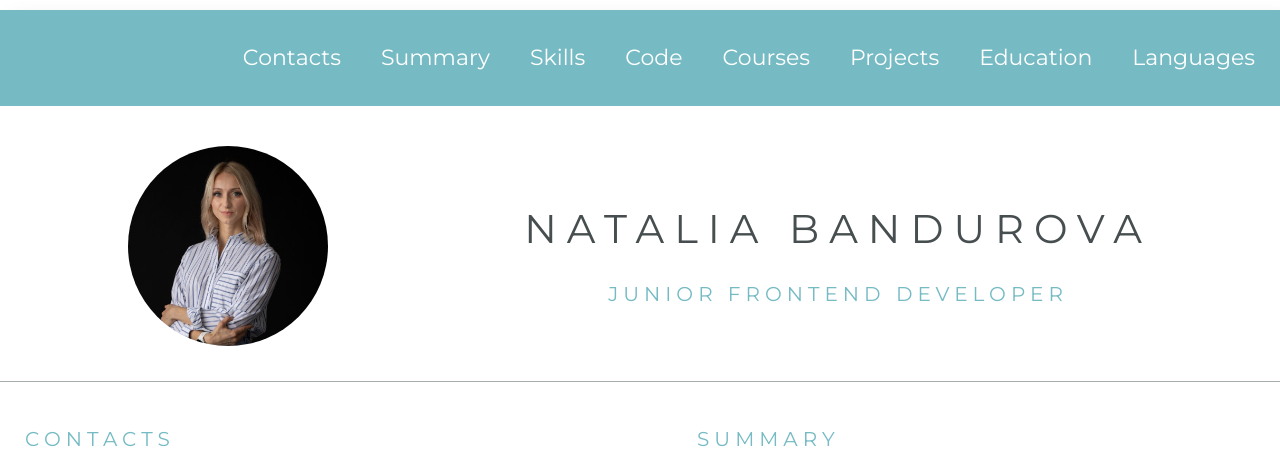
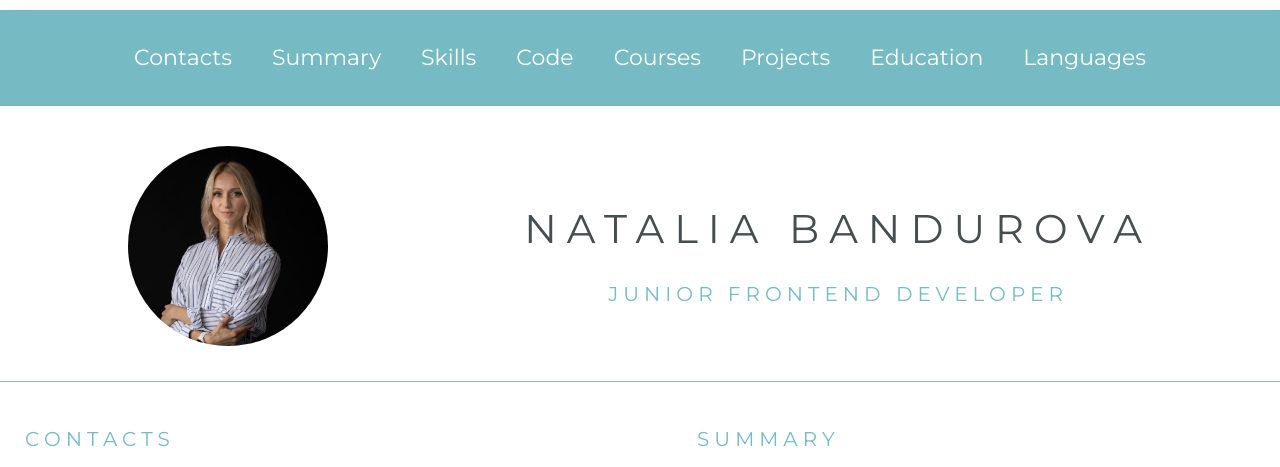
Before and after one commit to SplitCode/CV_Natalia_Bandurova, a plain HTML site: page index.html in a window 1280 px wide. Shown: the top 467 px of the page. Drawn offline with Linux system fonts and the light colour scheme.

Commit message:
fix: update style.css

```diff
--- a/style.css
+++ b/style.css
@@ -51,9 +51,10 @@ body {
 
 .nav-list {
   display: flex;
-  justify-content: flex-end;
+  justify-content: center;
   align-items: center;
   list-style: none;
+  padding: 0;
 }
 
 .nav-link {
```
